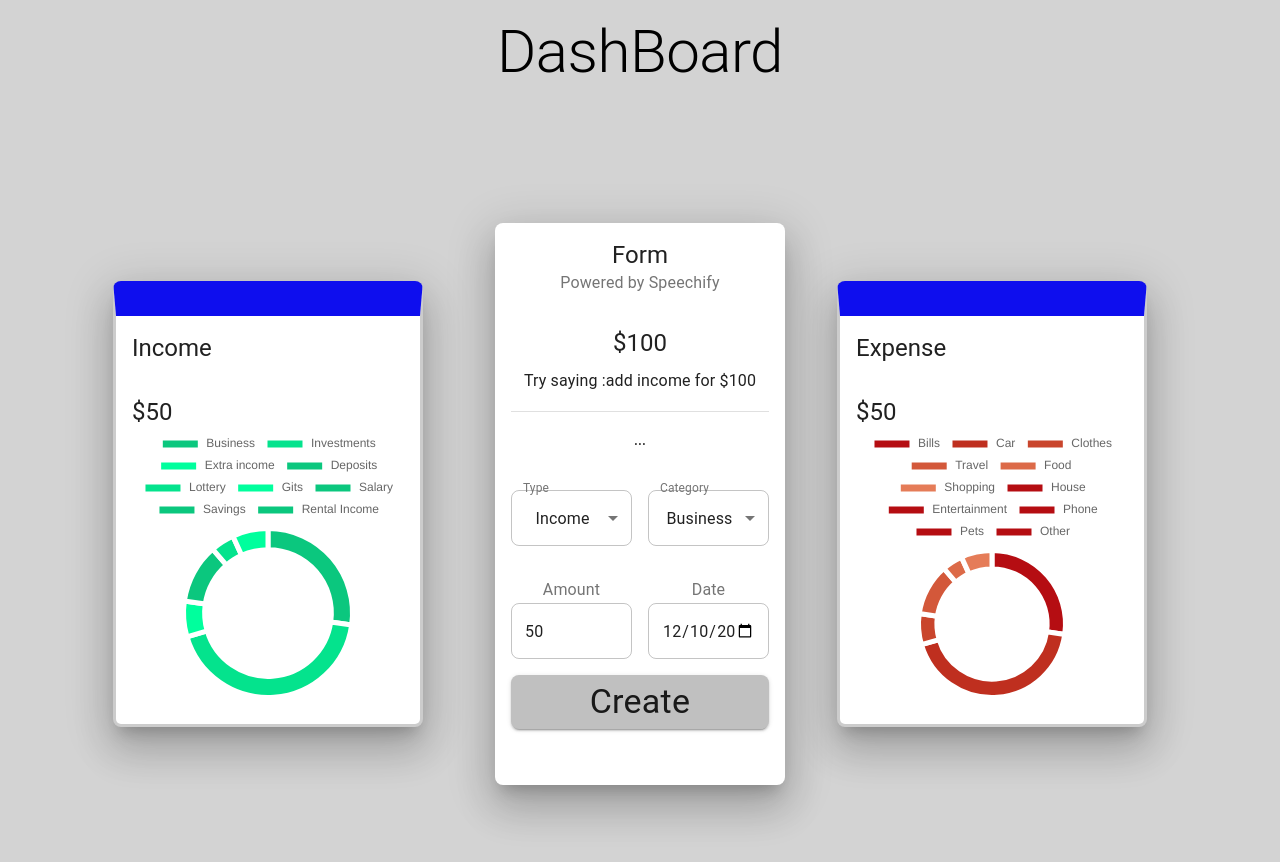
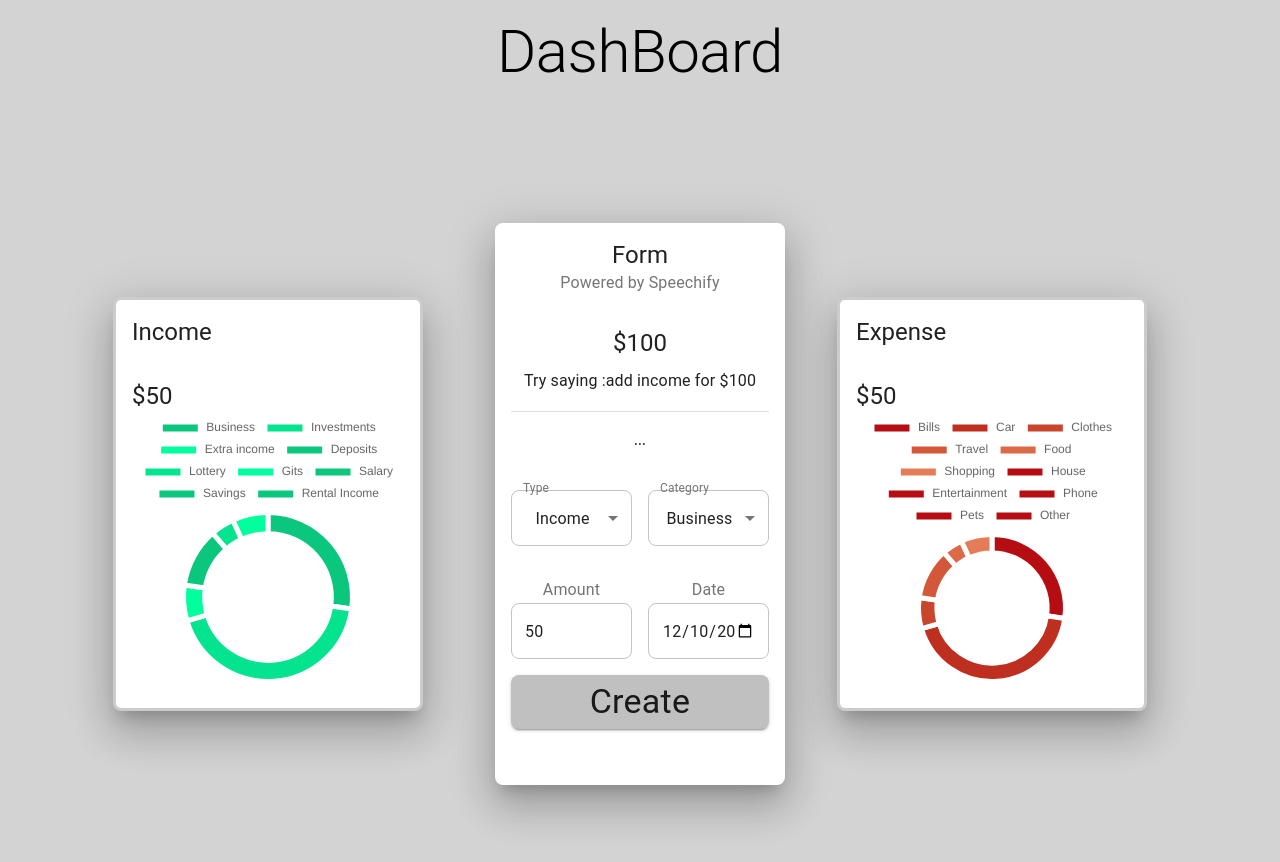
Before and after one commit to nikhildhage/ExpenseTracker, a React (Vite) app: page / in a window 1280 px wide. Shown: the top 862 px of the page. Built offline with nearby package versions, Linux system fonts and the light colour scheme.

Commit message:
Removed borderr top style

```diff
--- a/src/Components/Details/detailStyles.ts
+++ b/src/Components/Details/detailStyles.ts
@@ -1,19 +1,17 @@
-import { makeStyles } from "@mui/styles";
+import { makeStyles } from '@mui/styles';
 import { BorderBottom } from '@mui/icons-material';
 
 export default makeStyles(() => ({
 	income: {
 		border: '3px solid  rgba(0, 0, 0, 0.2)',
-		borderTop: '35px solid  rgb(14, 14, 238)',
-		backgroundColor: "#f8f8f8",
+		backgroundColor: '#f8f8f8',
 		marginLeft: '-20px',
 		shadows: '24px 24px 24px 24px rgba(0, 0, 0, 1)',
 	},
 
 	expense: {
 		border: '3px solid rgba(0, 0, 0, 0.2)',
-		borderTop: '35px solid rgb(14, 14, 238)',
-		backgroundColor: " #f8f8f8 ",
+		backgroundColor: ' #f8f8f8 ',
 		marginLeft: '-20px',
 		shadows: '24px 24px 24px 24px rgba(0, 0, 0, 1)',
 	},
```
